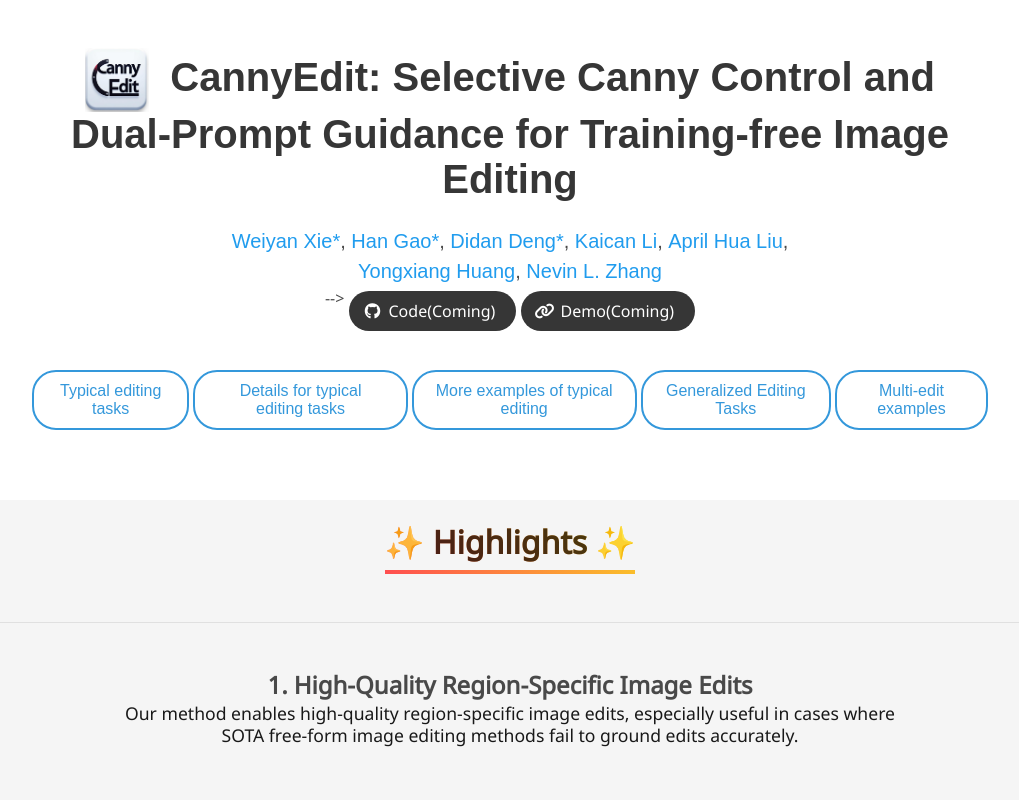
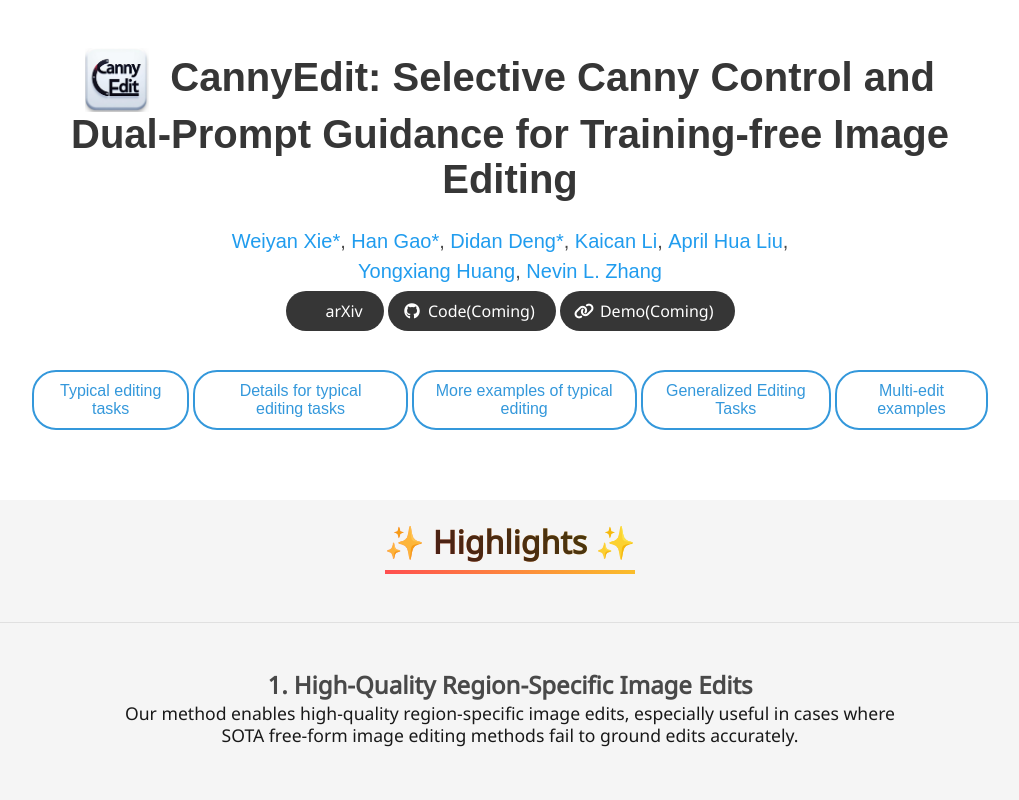
Before and after one commit to vaynexie/CannyEdit, a plain HTML site: page index.html in a window 1280 px wide. Shown: the top 800 px of the page, without its empty margins (130-1149 px from the left). Drawn offline with nearby package versions, Linux system fonts and the light colour scheme; some icons are missing; a web font is replaced by a local one.

Commit message:
Update index.html

```diff
--- a/index.html
+++ b/index.html
@@ -97,15 +97,16 @@
 <!--                      </a>-->
 <!--                    </span>-->
                     <!-- ArXiv abstract Link -->
-                    <span class="link-block">-->
-<!--                        <a href="https://arxiv.org/abs/2508.06937" target="_blank"-->
-<!--                        class="external-link button is-normal is-rounded is-dark">-->
-<!--                        <span class="icon">-->
-<!--                          <i class="fas fa-file-pdf"></i>-->
-<!--                        </span>-->
-<!--                        <span>Paper</span>-->
-<!--                      </a>-->
-<!--                    </span>-->
+
+                    <span class="link-block">
+                      <a href="" target="_blank"
+                      class="external-link button is-normal is-rounded is-dark">
+                      <span class="icon">
+                        <i class="ai ai-arxiv"></i>
+                      </span>
+                      <span>arXiv</span>
+                    </a>
+                  </span>
 
 
 
```
